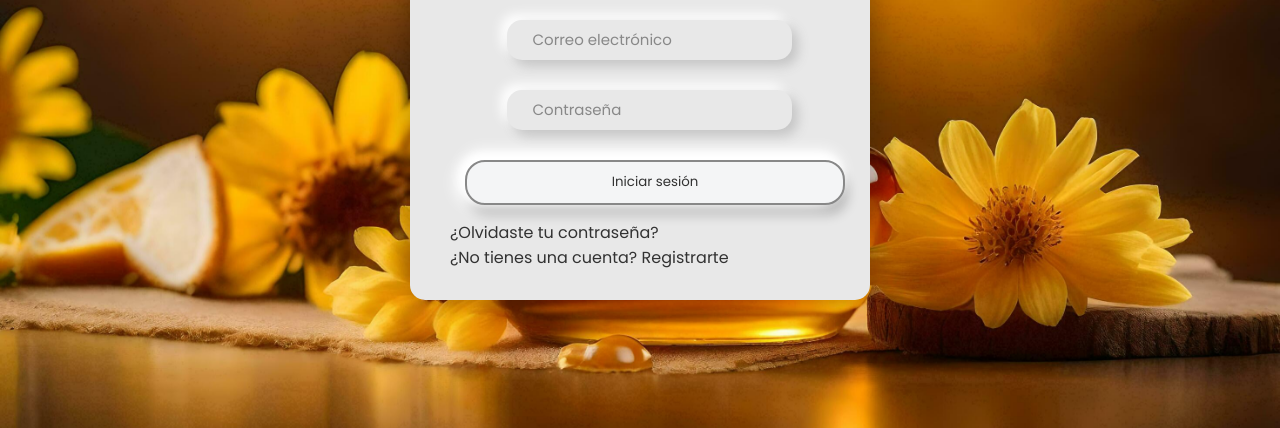
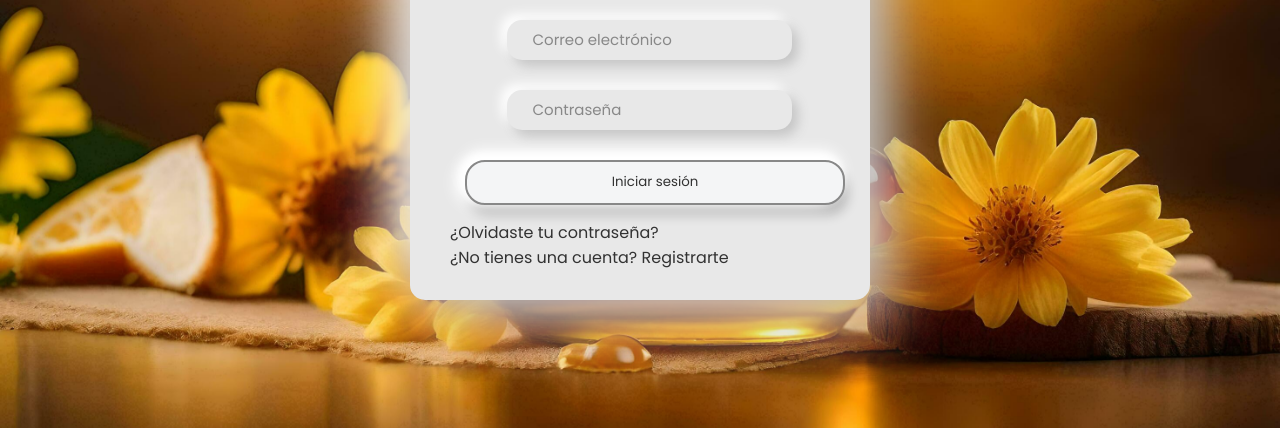
Before and after one commit to PuzzleZeR0/alphahealth, a website: page public/views/login.html in a window 1280 px wide. Shown: the part 372-800 px from the top of the page. Drawn offline with nearby package versions, Linux system fonts and the light colour scheme.

Commit message:
login performance

```diff
--- a/public/css/login.css
+++ b/public/css/login.css
@@ -29,7 +29,8 @@ h1{
 /* contenedor de divs */
 .container-divs{
     width: 380px;
-    box-shadow: 0 0 30px var(--color-shadow);
+    box-shadow: 20px 20px 60px #bebebe,
+               -20px -20px 60px #ffffff;
     border-radius: 15px;
     padding: 30px 40px;
     background: #e8e8e8;
@@ -38,7 +39,7 @@ h1{
 }
 
 .container-divs:hover{
-    box-shadow: 0 0 30px var(--color-orange);
+
 }
 /* ----------------------------------para botones con iconos------------------------ */
 /* contenedor de iconos general */
```
Also changed, not shown: public/views/login.html (line endings or trailing spaces).
